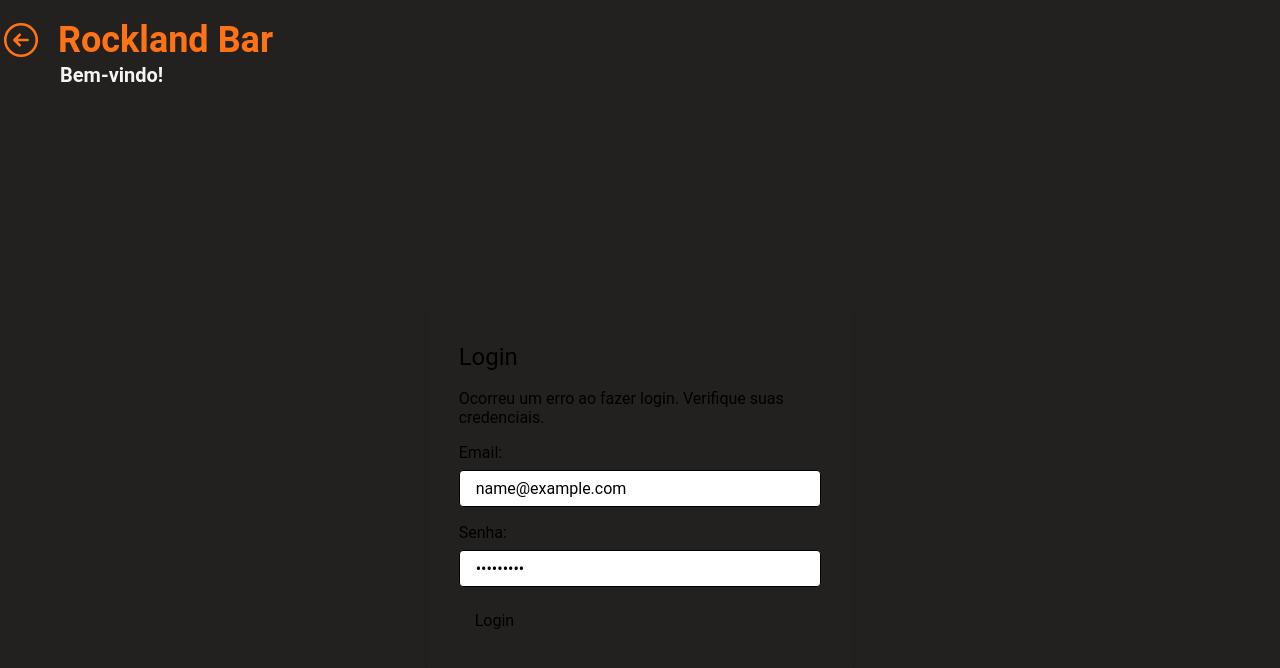
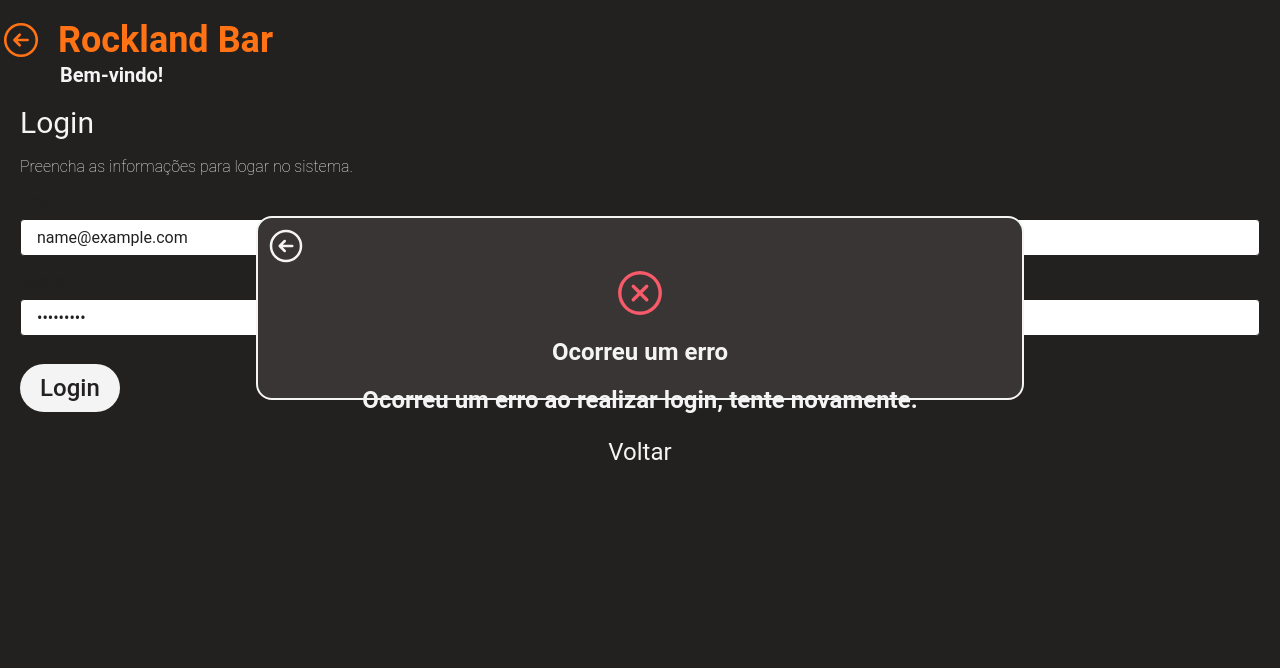
Before and after one commit to Koemyy/cardapio-digital-company, a React (Vite) app: page / in a window 1280 px wide. Both pictures are taken after typing "name@example.com", "Sample123" into the empty fields and a click on the button "Login". Shown: the top 668 px of the page. Built offline with nearby package versions, Linux system fonts and the light colour scheme; no server answers.

Commit message:
Arrumei tela e modifiquei a mensagem de erro para ser um popup

```diff
--- a/src/pages/login.tsx
+++ b/src/pages/login.tsx
@@ -1,7 +1,9 @@
-import { useState, ChangeEvent, FormEvent } from 'react';
+import {useState, ChangeEvent, FormEvent} from 'react';
 import axios from 'axios';
-import { useNavigate } from 'react-router-dom';
+import {useNavigate} from 'react-router-dom';
 import Cookies from 'js-cookie';
+import Notification from "../components/Notification.tsx";
+import {XCircle} from '@phosphor-icons/react';
 
 interface LoginData {
     col_email: string;
@@ -18,17 +20,22 @@ function Login(): JSX.Element {
         col_senha: '',
     });
     const [error, setError] = useState<string>('');
+    const [showNotification, setNotification] = useState(false);
     const navigate = useNavigate();
 
     const handleInputChange = (
         e: ChangeEvent<HTMLInputElement>
     ): void => {
-    const { name, value } = e.target;
+        const {name, value} = e.target;
         setLoginData((prevData) => ({
             ...prevData,
             [name]: value,
         }));
     };
+
+    function notificationPopUp() {
+        setNotification(true);
+    }
 
     const handleSubmit = async (e: FormEvent<HTMLFormElement>): Promise<void> => {
         e.preventDefault();
@@ -41,32 +48,43 @@ function Login(): JSX.Element {
 
             console.log(response.data.webToken);
 
-      const { webToken } = response.data; // Extrair o token da resposta da API
+            const {webToken} = response.data; // Extrair o token da resposta da API
 
             // Salvar o token como um cookie com 1 dia de validade
-      Cookies.set('token', webToken, { expires: 1 });
+            Cookies.set('token', webToken, {expires: 1});
 
             navigate('/home'); // Redirecionar para a página "Compras"
 
+
         } catch (error) {
-      setError('Ocorreu um erro ao fazer login. Verifique suas credenciais.');
-        /*
-      setLoginData({
-        col_email: '',
-        col_senha: '',
-      });*/
+            setError(
+                // @ts-ignore
+                <>
+                    {showNotification && (
+                        <Notification
+                            buttonText="Voltar"
+                            closePopUp={() => setError('')}
+                            title="Ocorreu um erro"
+                            icon={<i className="flex text-center justify-center text-red-400"><XCircle size={54} /></i>}
+                            description="Ocorreu um erro ao realizar login, tente novamente."
+                            buttonAction={() => setError('')}
+                        />
+                    )}
+                </>
+            );
         }
     };
 
     return (
-    <div className="flex items-center justify-center h-screen">
-      <div className="w-1/3 bg-white p-8 rounded shadow">
-        <h2 className="text-2xl mb-4">Login</h2>
-        {error && <p className="text-red-500 mb-4">{error}</p>}
-        <form onSubmit={handleSubmit}>
+        <div className="text-white-300 mx-5 my-4">
+            <h1  className="text-3xl mb-4">Login</h1>
+            <p className="pb-4 font-extralight">Preencha as informações para logar no sistema.</p>
+            {error}
+            <form className="text-black-500" onSubmit={handleSubmit}>
                 <div className="mb-4">
                     <label htmlFor="col_email" className="block mb-2">Email:</label>
                     <input
+                        placeholder="E-mail"
                         type="email"
                         id="col_email"
                         name="col_email"
@@ -78,6 +96,7 @@ function Login(): JSX.Element {
                 <div className="mb-4">
                     <label htmlFor="col_senha" className="block mb-2">Senha:</label>
                     <input
+                        placeholder="Senha"
                         type="password"
                         id="col_senha"
                         name="col_senha"
@@ -86,13 +105,11 @@ function Login(): JSX.Element {
                         className="border border-gray-400 px-4 py-2 rounded w-full"
                     />
                 </div>
-          <button type="submit" className="bg-blue-500 text-white px-4 py-2 rounded">
-            Login
+                <button type="submit" onClick={notificationPopUp} className="text-black-500 bg-white-300 font-medium rounded-full md:px-5 mt-2 py-2 px-5 md:mt-3 md:text-2xl">Login
                 </button>
             </form>
         </div>
-    </div>
-  );
+    )
 }
 
 export default Login;
```
Lines whose indentation alone changed are shown as unchanged.
